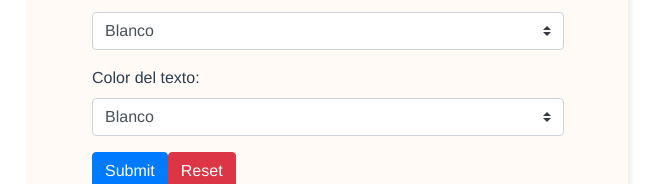
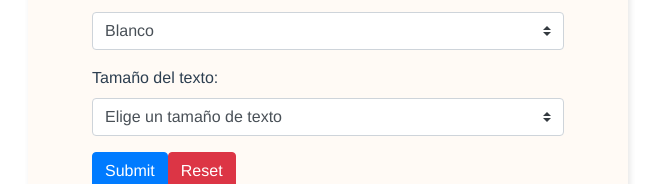
Before and after one commit to Anasu/gifCat, a Vue app: page / in a window 1280 px wide. Shown: the part 574-758 px from the top of the page, without its empty margins (312-973 px from the left). Built offline with nearby package versions, Linux system fonts and the light colour scheme.

Commit message:
Se agrega opcion de tamaño de texto

```diff
--- a/src/components/HelloWorld.vue
+++ b/src/components/HelloWorld.vue
@@ -33,11 +33,11 @@
         ></b-form-select>
       </b-form-group>
 
-      <b-form-group id="input-group-3" label="Color del texto:" label-for="input-3">
+      <b-form-group id="input-group-3" label="Tamaño del texto:" label-for="input-4">
         <b-form-select
-          id="input-3"
-          v-model="form.color"
-          :options="colors"
+          id="input-4"
+          v-model="form.size"
+          :options="sizes"
           required
         ></b-form-select>
       </b-form-group>
@@ -64,6 +64,7 @@ export default {
                 title: '',
                 filter: null,
                 color: '#FFF',
+                size: null
             },
             filters: [
                 {text: 'Ningún Filtro Seleccionado', value: null},
@@ -84,6 +85,14 @@ export default {
                 {text: 'Verde', value: '#40CC00'},
                 {text: 'Amarillo', value: '#E3C20B'},
                 {text: 'Morado', value: '#710BE3'},
+            ],
+            sizes: [
+                {text: 'Elige un tamaño de texto', value: null},
+                {text: 'Extra pequeño', value: '#000'},
+                {text: 'Pequeño', value: '#888'},
+                {text: 'Mediano', value: '#E30B2D'},
+                {text: 'Grande', value: '#D95B0B'},
+                {text: 'Extra grande', value: '#0B35D9'},
             ],
             show: true
         }
```
